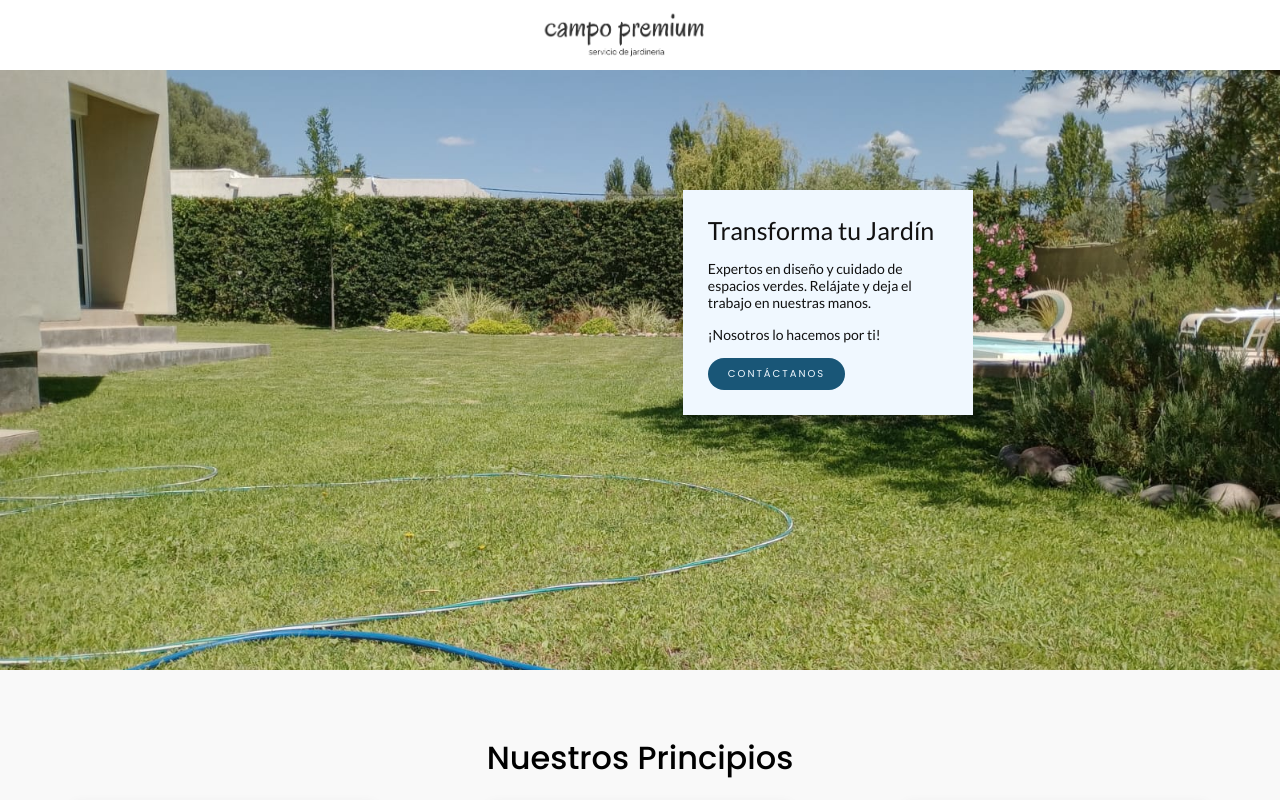
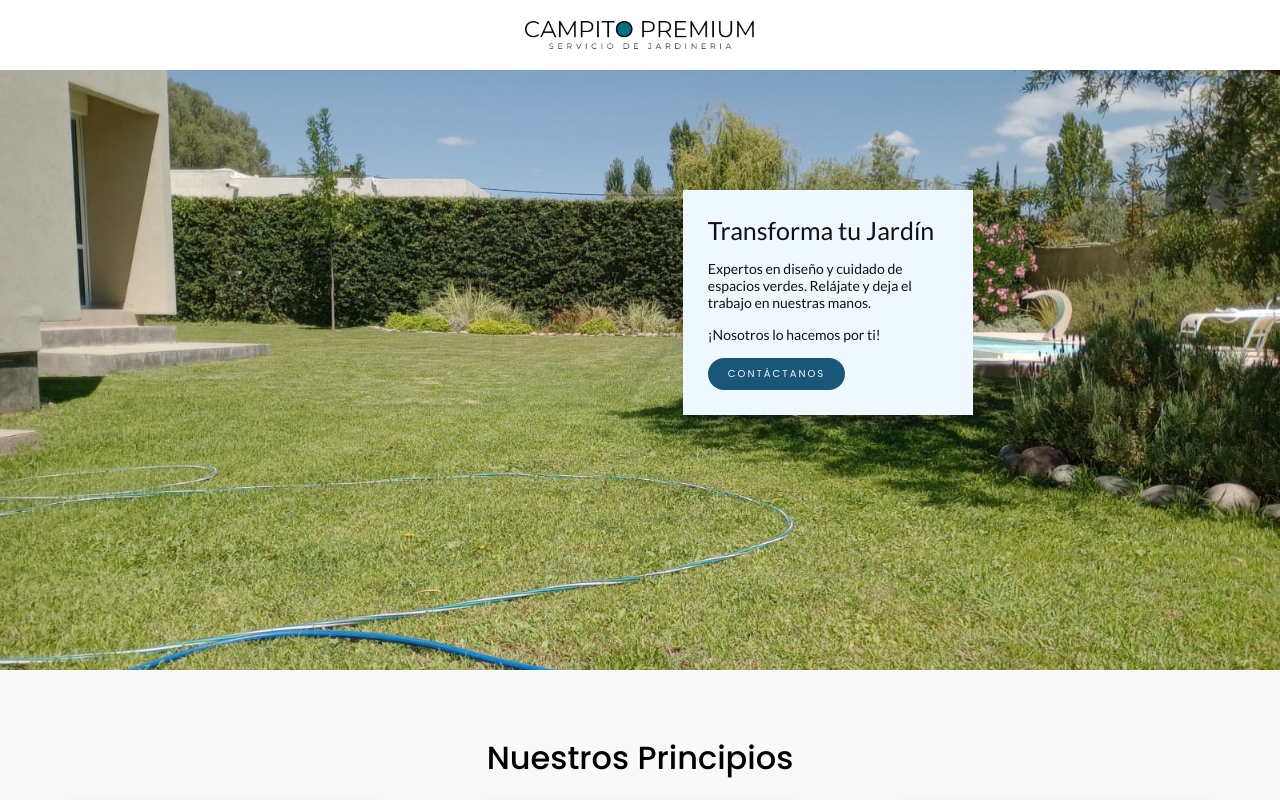
Before and after one commit to lefasom/garden, a React (Vite) app: page / in a window 1280 px wide. Shown: the top 800 px of the page. Built offline with nearby package versions, Linux system fonts and the light colour scheme; grey boxes are pictures that could not be loaded.

Commit message:
ajuste logo

```diff
--- a/src/components/header.css
+++ b/src/components/header.css
@@ -14,9 +14,9 @@ nav {
 }
 
 nav div {
-  margin: 10px;
-  width: 200px;
-  height: 50px;
+  margin: 3px;
+  width: 270px;
+  height: 70px;
   background-repeat: no-repeat;
   background-size: contain;
 }
```
Also changed, not shown: public/campo.png.
